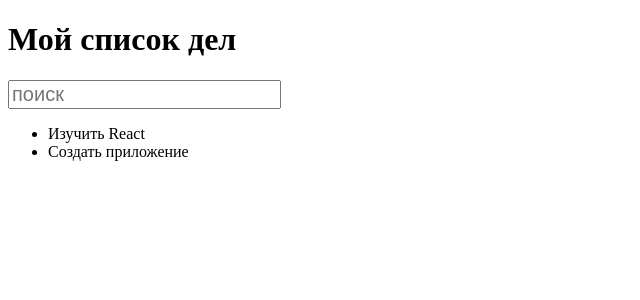
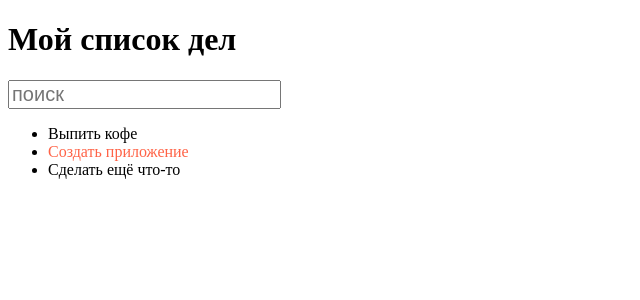
Before and after one commit to Darwin1209/Todo-List, a React (Create React App) app: page / in a window 1280 px wide. Shown: the top 300 px of the page, without its empty margins (0-640 px from the left). Built offline with nearby package versions, Linux system fonts and the light colour scheme.

Commit message:
Добавляем элементы в список получая данные из готового массива

```diff
--- /dev/null
+++ b/src/components/App.js
@@ -0,0 +1,23 @@
+import React from 'react';
+import AppHeader from './AppHeader';
+import Search from './Search';
+import TodoList from './TodoList';
+
+const App = () => {
+
+    const todoData = [
+        {label: "Выпить кофе", important: false, id: 1},
+        {label: "Создать приложение", important: true, id: 2},
+        {label: "Сделать ещё что-то", important: false, id: 3}
+    ];
+
+    return (
+        <div>
+            <AppHeader/>
+            <Search />
+            <TodoList  todo={todoData} />
+        </div>
+    );
+};
+
+export default App;
--- /dev/null
+++ b/src/components/AppHeader.js
@@ -0,0 +1,9 @@
+import React from 'react';
+
+const AppHeader = () => {
+    return (
+        <h1>Мой список дел</h1>
+    );
+};
+
+export default AppHeader;
--- /dev/null
+++ b/src/components/Search.js
@@ -0,0 +1,14 @@
+import React from 'react';
+
+const Search = () => {
+    const searchStyle = {
+        fontSize: '20px',
+        color: 'blue',
+    }
+
+    return (
+        <input style={searchStyle} placeholder="поиск"/>
+    );
+};
+
+export default Search;
--- /dev/null
+++ b/src/components/TodoList.js
@@ -0,0 +1,22 @@
+import React from 'react';
+import TodoListItem from './TodoListItem'
+
+
+const TodoList = ({todo}) => {
+
+    const elements = todo.map((item) => {
+        return (
+            <li key={item.id}>
+                <TodoListItem {...item} />
+            </li>
+        );
+    })
+
+    return (
+        <ul>
+            {elements}
+        </ul>
+    );
+};
+
+export default TodoList;
--- /dev/null
+++ b/src/components/TodoListItem.js
@@ -0,0 +1,14 @@
+import React from 'react';
+
+const TodoListItem = ({label, important = false}) => {
+
+    const liStyle = {
+        color: important ? "tomato" : "blac",
+    }
+
+    return (
+        <span style={liStyle}>{label}</span>
+    );
+};
+
+export default TodoListItem;
--- a/src/index.js
+++ b/src/index.js
@@ -1,40 +1,5 @@
 import React from 'react';
 import ReactDOM from 'react-dom';
-
-const TodoList = () => {
-    return (
-        <ul>
-            <li>Изучить React</li>
-            <li>Создать приложение</li>
-        </ul>
-    );
-};
-
-const AppHeader = () => {
-    return (
-        <h1>Мой список дел</h1>
-    );
-};
-
-const Search = () => {
-    const searchStyle = {
-        fontSize: '20px',
-        color: 'blue',
-    }
-
-    return (
-        <input style={searchStyle} placeholder="поиск"/>
-    );
-};
-
-const App = () => {
-    return (
-        <div>
-            <AppHeader/>
-            <Search />
-            <TodoList />
-        </div>
-    );
-};
+import App from './components/App';
 
 ReactDOM.render(<App />, document.getElementById('root'));
```
